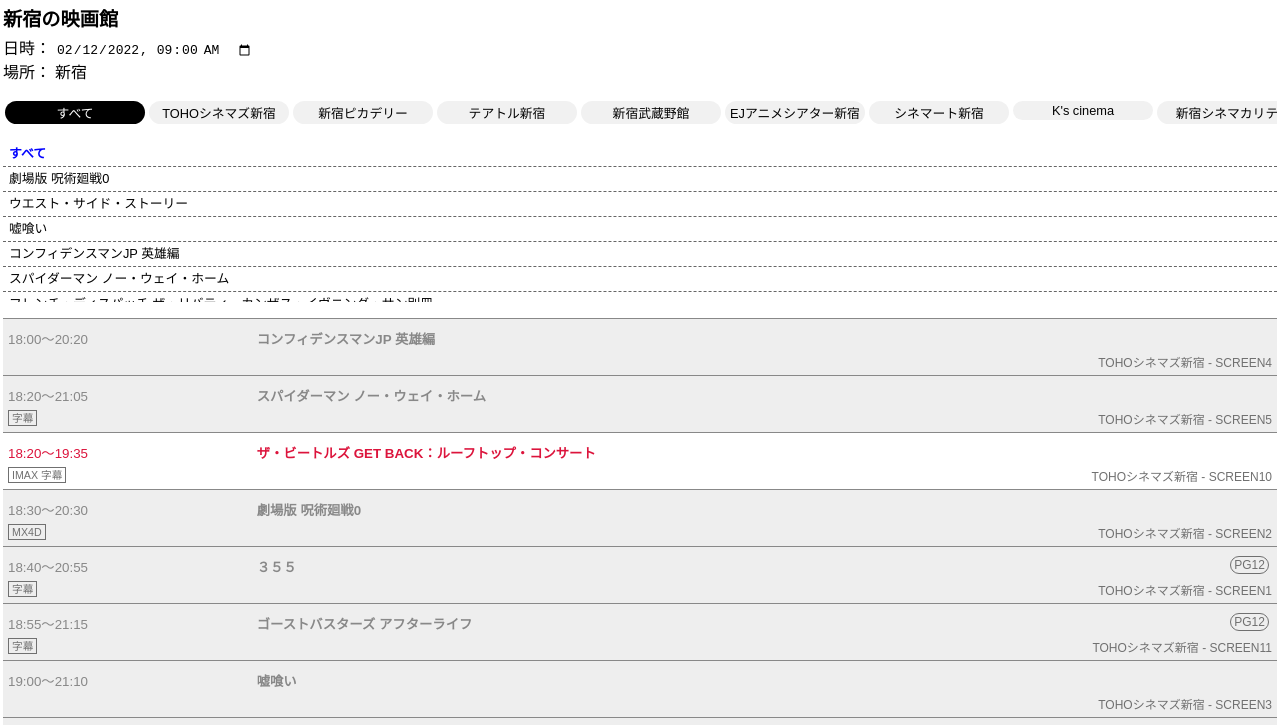
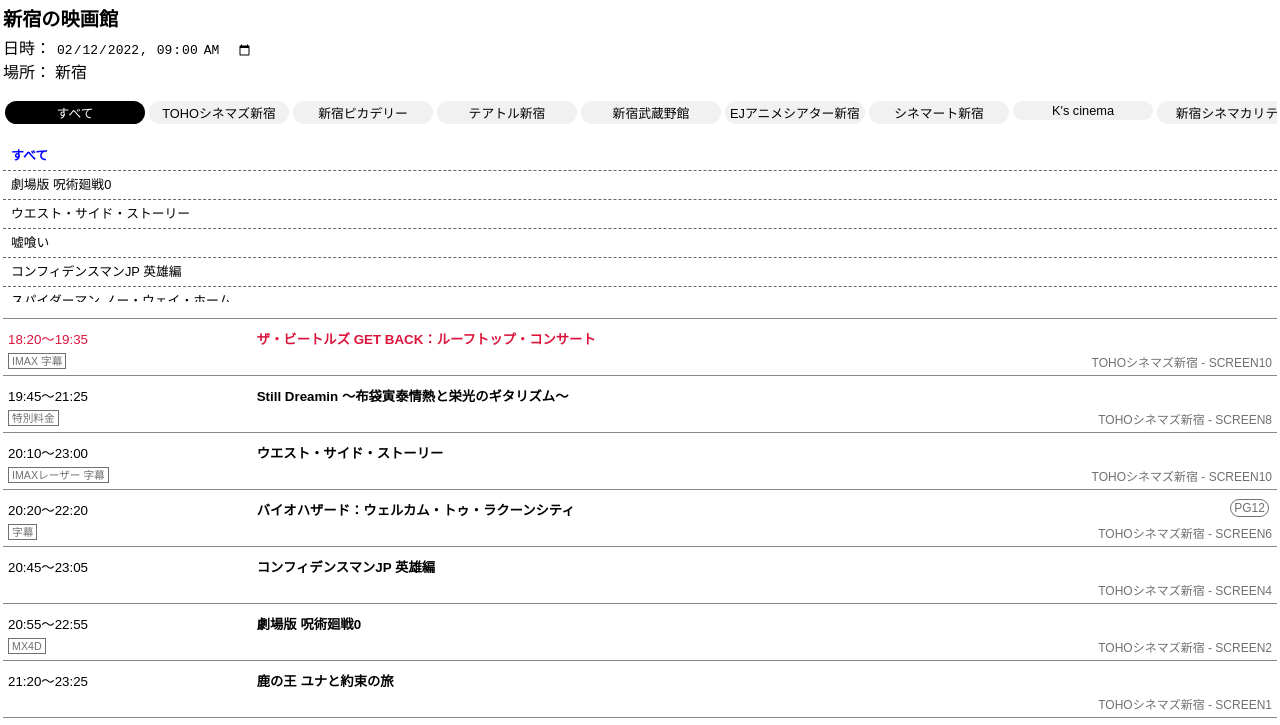
Before and after one commit to tara-spa/demo, a plain HTML site: page index.html in a window 1280 px wide. Both pictures are taken after a click on the button 640 px from the left and 496 px from the top of the page. Shown: the part 35-760 px from the top of the page. Drawn offline with Linux system fonts and the light colour scheme.

Commit message:
作品タップしたら他が消える

```diff
--- a/css/main.css
+++ b/css/main.css
@@ -44,6 +44,7 @@
 		//display: none;
 	}
 	.title-list li{
+		padding:2px;
 		border-bottom: 0.5px dashed #666666;
 	}
 	button.title-on{
--- a/js/main.js
+++ b/js/main.js
@@ -188,8 +188,10 @@ function viewList(newTitle) {
 							//console.log(i);
 							//console.log(document.getElementById('eiga-block-'+i));
 							if(flag == 1){
+								document.getElementById('eiga-block-'+i).style.display = "none";
 								document.getElementById('eiga-block-'+i).className = "eiga-block3"
 							}else{
+								document.getElementById('eiga-block-'+i).style.display = "";
 								document.getElementById('eiga-block-'+i).className = "eiga-block"
 							}
 						}
```
